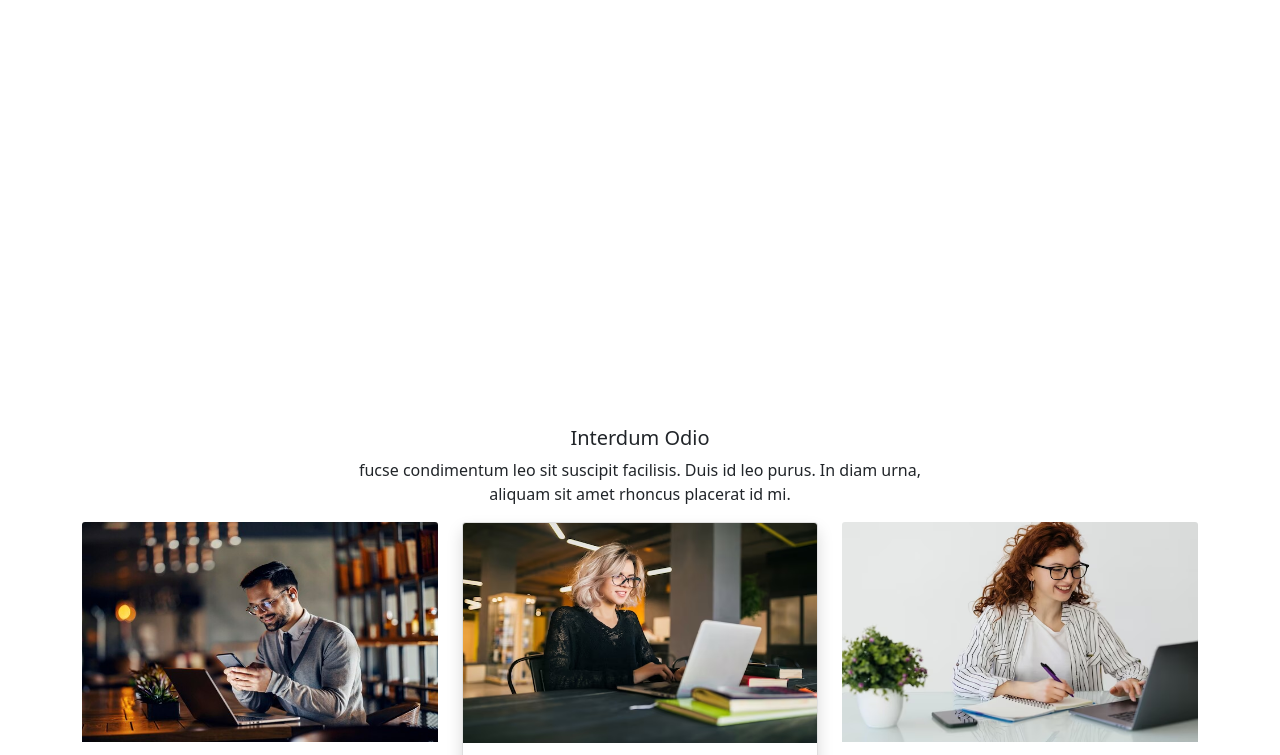
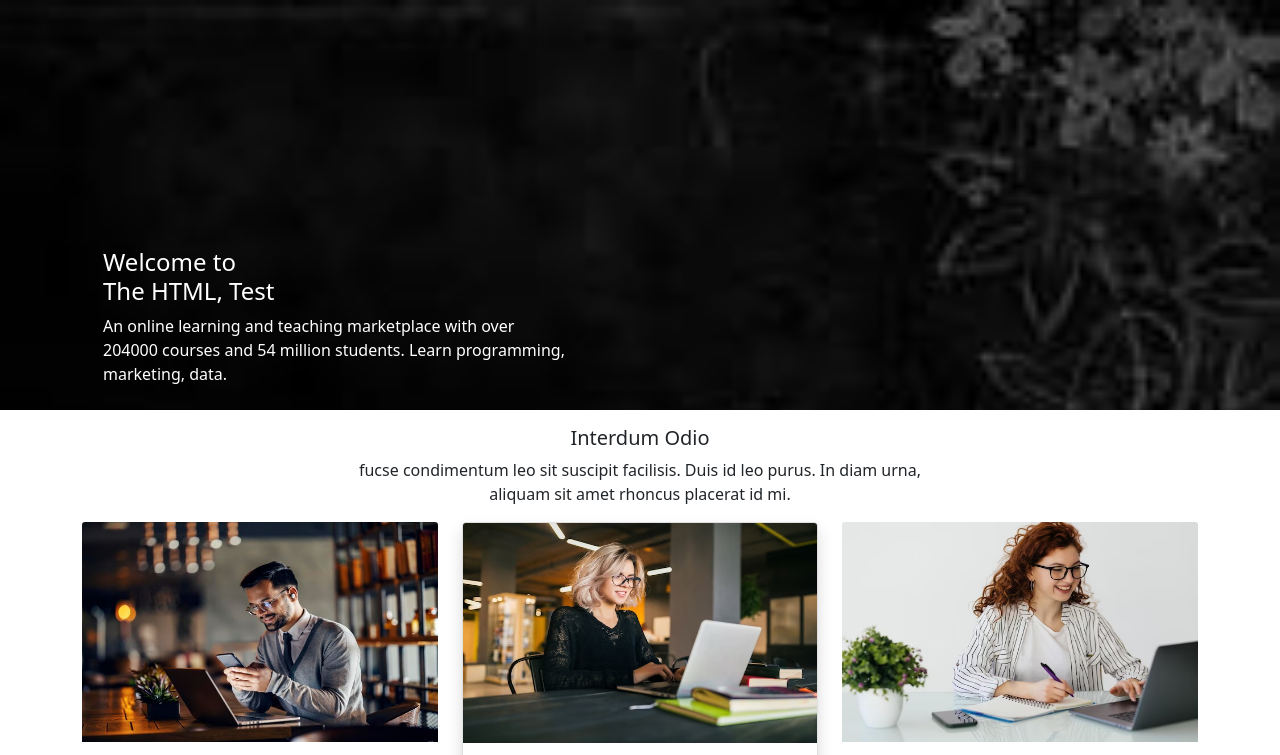
Before and after one commit to Mahfooz-saifi/landing-page-reliqus, a plain HTML site: page index.html in a window 1280 px wide. Shown: the part 58-813 px from the top of the page. Drawn offline with nearby package versions, Linux system fonts and the light colour scheme; the site is published under a folder, as on GitHub Pages, so addresses that start at the root find nothing.

Commit message:
Update style.css

```diff
--- a/style.css
+++ b/style.css
@@ -12,7 +12,7 @@ html{
       border-bottom: 2px solid white;
   }
   .about-img{
-      background-image: url(/images/download\ \(1\).jpg);
+      background-image: url(./images/download\ \(1\).jpg);
       background-size: cover;
   }
   .contact-bg{
```
